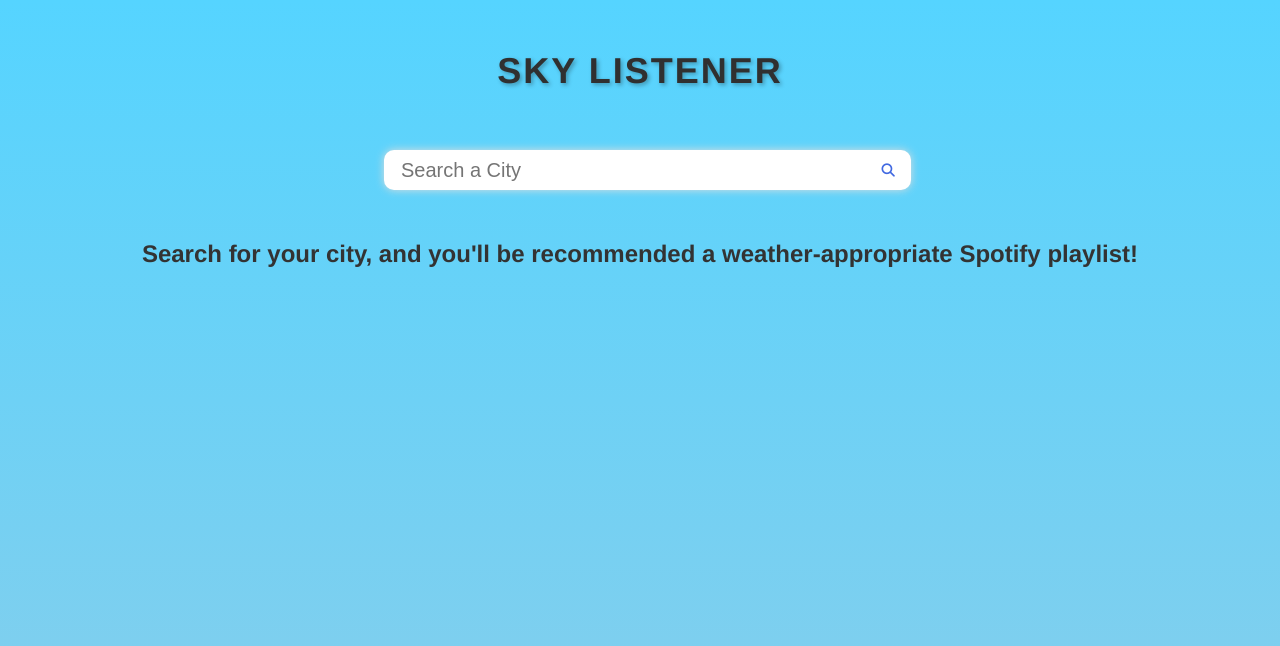
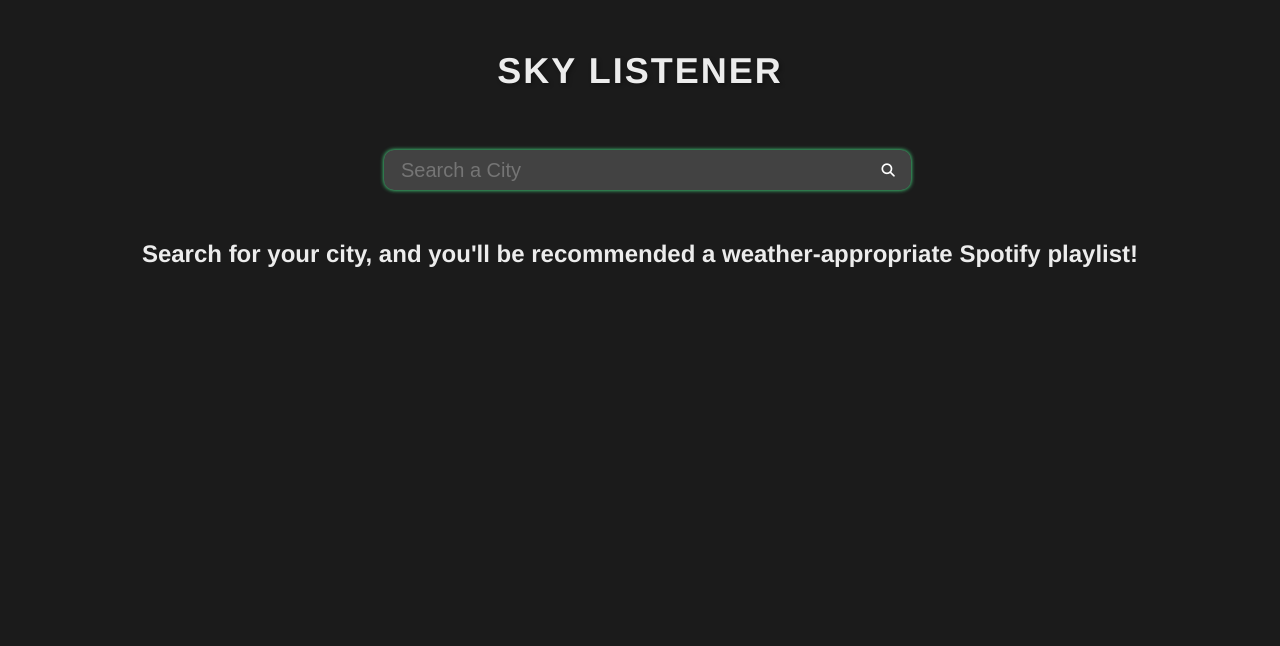
Before and after one commit to NelsonLee2000/Sky-Listener, a React (Create React App) app in the folder client/: page / in a window 1280 px wide. Shown: the top 646 px of the page. Built offline with nearby package versions, Linux system fonts and the light colour scheme.

Commit message:
changed to green and black background

```diff
--- a/client/src/App.css
+++ b/client/src/App.css
@@ -17,7 +17,7 @@
 .title {
   font-size: 36px; /* Adjust font size */
   font-weight: bold;
-  color: #303030;
+  color: #ececec;
   text-align: center;
   text-transform: uppercase;
   letter-spacing: 2px;
@@ -38,9 +38,9 @@
 .form {
   display: flex;
   align-items: center;
-  background-color:white;
+  background-color:rgb(66, 66, 66);
   border-radius:10px;
-  box-shadow: 0px 0px 8px #ddd;
+  box-shadow: 0px 0px 4px rgb(77, 255, 148);
   width: 100%;
   height: 2.5rem;
   padding:0 0 0 15px;
@@ -53,6 +53,7 @@
   font-size: 1.25rem;
   background: transparent;
   margin-right:5px;
+  color:#ececec;
 }
 
 .searchinput:focus {
@@ -73,7 +74,7 @@
 }
 
 #search-icon {
-  color: royalblue;
+  color: rgb(255, 255, 255);
 }
 
 .mainbody {
@@ -98,13 +99,13 @@
 }
 
 .temp {
-  color: black;
+  color: #ececec;
   font-size: 40px;
   font-weight: 400;
 }
 
 .city {
-  color: black;
+  color: #ececec;
   font-size: 40px;
   font-weight: 400;
 }
@@ -119,8 +120,10 @@
   margin-top: 25px;
   padding-top: 20px;
   text-align: center;
-  border: rgb(199, 239, 250) 3px solid;
+  box-shadow: 0px 0px 8px rgb(77, 255, 148);
   min-width: 500px;
+  border-radius: 10px;
+  background-color: rgb(66, 66, 66);
 }
 
 .playlistimage {
@@ -131,14 +134,14 @@
 .playlisttitle {
   font-size: 24px;
   font-weight: bold;
-  color: #333; /* Adjust color to your preference */
+  color: #ececec; /* Adjust color to your preference */
   text-align: center;
   margin-bottom: 10px; /* Adjust spacing as needed */
   text-shadow: 1px 1px 2px rgba(0, 0, 0, 0.3);
 }
 
 .playlistlink {
-  color: black;
+  color: #ececec;
   font-size: 15px;
   font-weight: 400;
 }
@@ -150,7 +153,7 @@
   padding-left: 100px;
   padding-right: 100px;
   font-size: 24px;
-  color: #333;
+  color: #ececec;
   text-align: center;
   margin: 20px 0;
   font-weight: bold;
--- a/client/src/components/SearchResult.css
+++ b/client/src/components/SearchResult.css
@@ -4,9 +4,9 @@
     margin: 5px;
     display:flex;
     align-items: center;
-
+    color:#ececec
 }
 
 .search-result:hover {
-    background-color: #efefef;
+    background-color: #272727;
 }
--- a/client/src/components/SearchResultsList.css
+++ b/client/src/components/SearchResultsList.css
@@ -2,7 +2,7 @@
     position: absolute;
     z-index:1000;
     width:40%;
-    background-color: white;
+    background-color: rgb(66, 66, 66);
     display: flex;
     flex-direction: column;
     box-shadow: 0px 0px 8px #ddd;
--- a/client/src/index.css
+++ b/client/src/index.css
@@ -1,6 +1,6 @@
 body {
     margin: 0;
-    background: linear-gradient(to top, #87CEEB, #55d4ff);
+    background: rgb(27, 27, 27);
     height: 100vh;
     justify-content: center;
     align-items: center;
```
